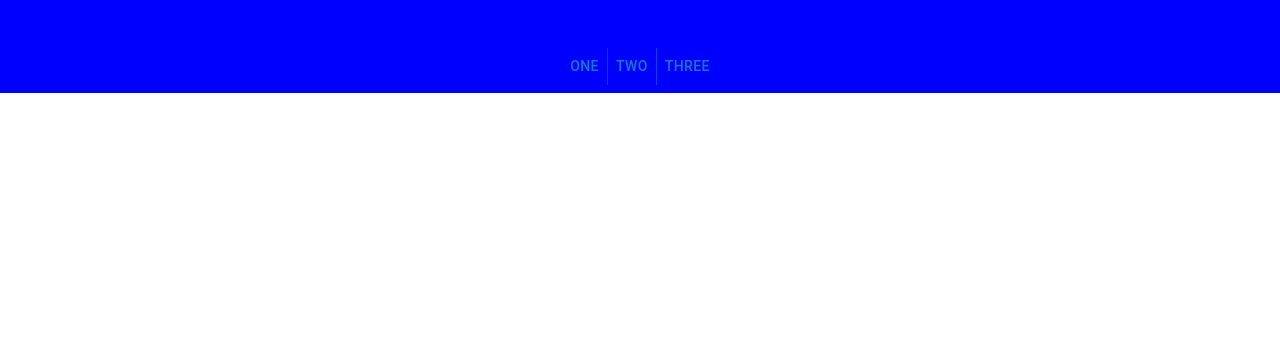
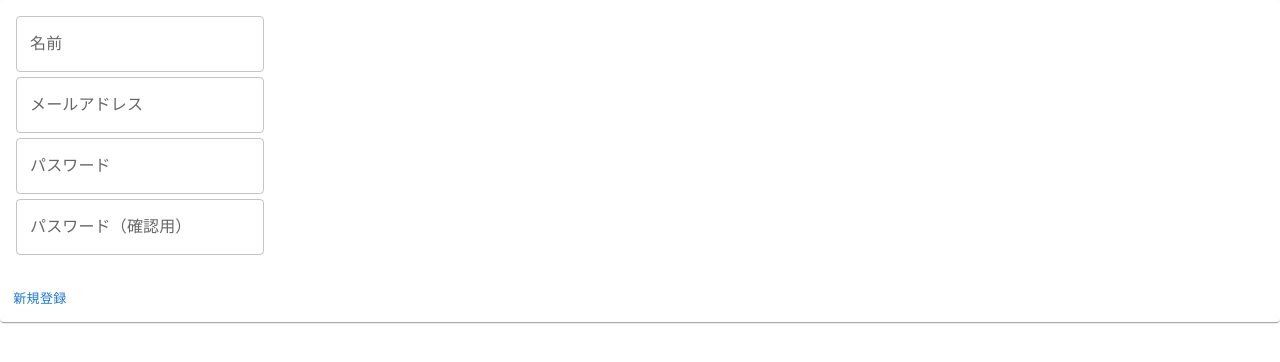
Before and after one commit to kobayoshi-xs/portfolio-project, a React (Create React App) app in the folder front/react-app/: page / in a window 1280 px wide. Shown: the top 362 px of the page. Built offline with nearby package versions, Linux system fonts and the light colour scheme.

Commit message:
./front/react-app/src/components/pages/Sign.up.tsxに新規作成画面作成

```diff
--- a/front/react-app/src/App.tsx
+++ b/front/react-app/src/App.tsx
@@ -3,13 +3,15 @@ import React, { useState, useEffect, createContext } from "react";
 
 /*import Home from "components/pages/Home"*/
 import CommonLayout from 'components/layouts/CommonLayout';
+import SignUp from 'components/pages/SignUp';
 
 import { getCurrentUser } from "lib/api/auth"
 import { User } from "interfaces/index"
 
 const App: React.FC = () => {
   return (
-    <CommonLayout />
+    /*<CommonLayout />*/
+      <SignUp />
   )
 }
 
--- a/front/react-app/src/components/pages/SignUp.tsx
+++ b/front/react-app/src/components/pages/SignUp.tsx
@@ -1,4 +1,5 @@
 import React, { useState } from "react"
+import { useForm, SubmitHandler, Controller } from 'react-hook-form';
 import Cookies from "js-cookie"
 
 import Box from '@mui/material/Box';
@@ -11,39 +12,96 @@ import TextField from '@mui/material/TextField';
 
 import { signUp } from "lib/api/auth"
 import { SignUpData } from "interfaces"
-
-const bull = (
-  <Box
-    component="span"
-    sx={{ display: 'inline-block', mx: '2px', transform: 'scale(0.8)' }}
-  >
-    •
-  </Box>
-);
+import { signIn } from "lib/api/auth"
+import { SignInData } from "interfaces";
 
 const SignUp: React.VFC = () => {
+  const [name, setName] = useState<string>("")
+  const [email, setEmail] = useState<string>("")
+  const [password, setPassword] = useState<string>("")
+  const [passwordConfirmation, setPasswordConfirmation] = useState<string>("")
+
+  const { register, handleSubmit, control } = useForm<SignUpData>();
+  const onSubmit: SubmitHandler<SignUpData> = (data) => console.log(data);
+
   return (
     <>
-      <form>
+      <form onSubmit={handleSubmit(onSubmit)}>
         <Card sx={{ minWidth: 275 }}>
           <CardContent>
             <Typography sx={{ fontSize: 14 }} color="text.secondary" gutterBottom>
-              Word of the Day
+              <Controller
+                name="name"
+                control={control}
+                /*defaultValue=""*/
+                rules={{
+                  required: "入力してください",
+                  minLength: { value: 8, message: "8文字以上にしてください" },
+                  maxLength: { value: 20, message: "20文字以内にしてください" }
+                }}
+                render={({ field }) => (
+                <TextField
+                  {...field}
+                  label="名前"
+                  onChange={event => setName(event.target.value)}
+                />
+                )}
+              />
             </Typography>
-            <Typography variant="h5" component="div">
-              be{bull}nev{bull}o{bull}lent
+            <Typography sx={{ fontSize: 14 }} color="text.secondary" gutterBottom>
+              <Controller
+                name="email"
+                control={control}
+                /*defaultValue={email}*/
+                rules={{
+                  required: "入力してください",
+                }}
+                render={({ field }) => (
+                <TextField
+                  {...field}
+                  label="メールアドレス"
+                  onChange={event => setEmail(event.target.value)}
+                />
+                )}
+              />
             </Typography>
-            <Typography sx={{ mb: 1.5 }} color="text.secondary">
-              adjective
+            <Typography sx={{ fontSize: 14 }} color="text.secondary" gutterBottom>
+              <Controller
+                name="password"
+                control={control}
+                /*defaultValue={password}*/
+                rules={{
+                  required: "入力してください"
+                }}
+                render={({ field }) => (
+                <TextField
+                  {...field}
+                  label="パスワード"
+                   onChange={event => setPassword(event.target.value)}
+                />
+                )}
+              />
             </Typography>
-            <Typography variant="body2">
-              well meaning and kindly.
-              <br />
-              {'"a benevolent smile"'}
+            <Typography sx={{ fontSize: 14 }} color="text.secondary" gutterBottom>
+              <Controller
+                name="passwordConfirmation"
+                control={control}
+                /*defaultValue={passwordConfirmation}*/
+                rules={{
+                  required: "入力してください"
+                }}
+                render={({ field }) => (
+                <TextField
+                  {...field}
+                  label="パスワード（確認用）"
+                  onChange={event => setPasswordConfirmation(event.target.value)}
+                />
+                )}
+              />
             </Typography>
           </CardContent>
           <CardActions>
-            <Button size="small">Learn More</Button>
+            <Button size="small">新規登録</Button>
           </CardActions>
         </Card>
       </form>
```
